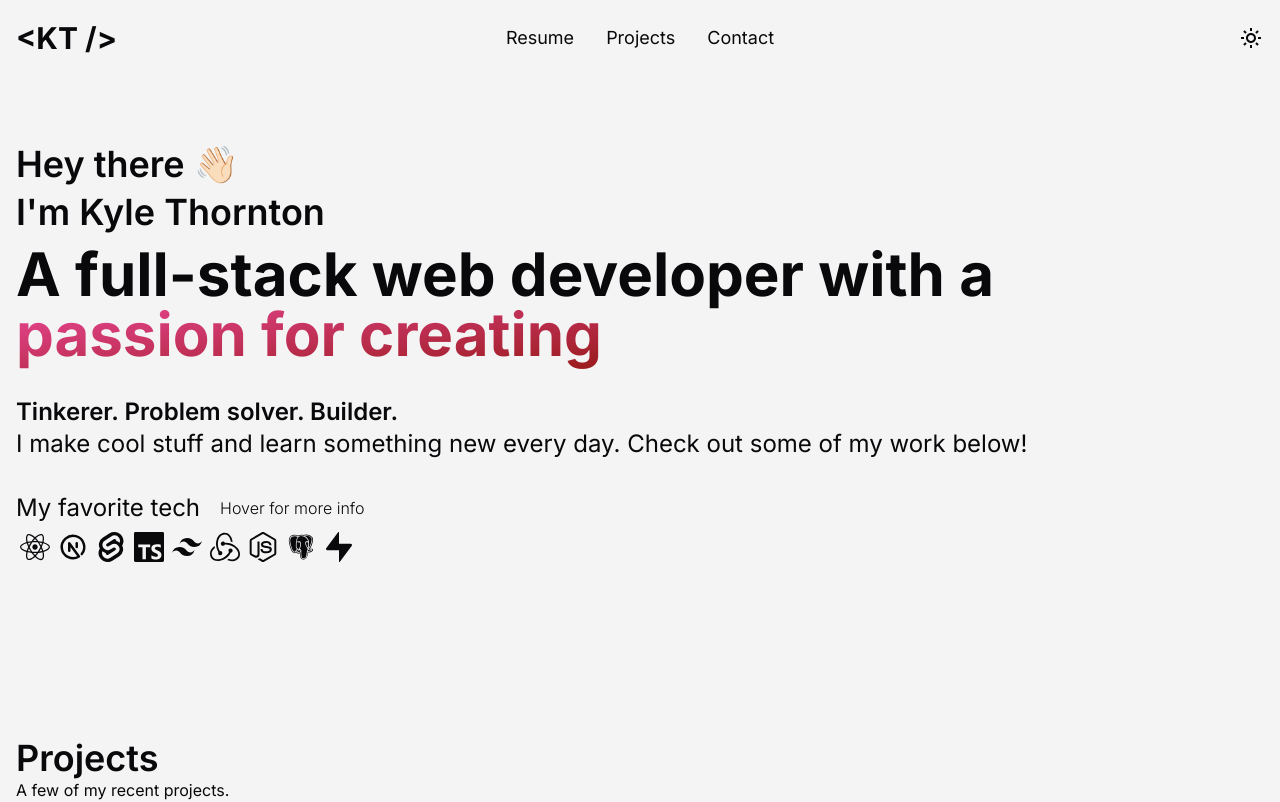
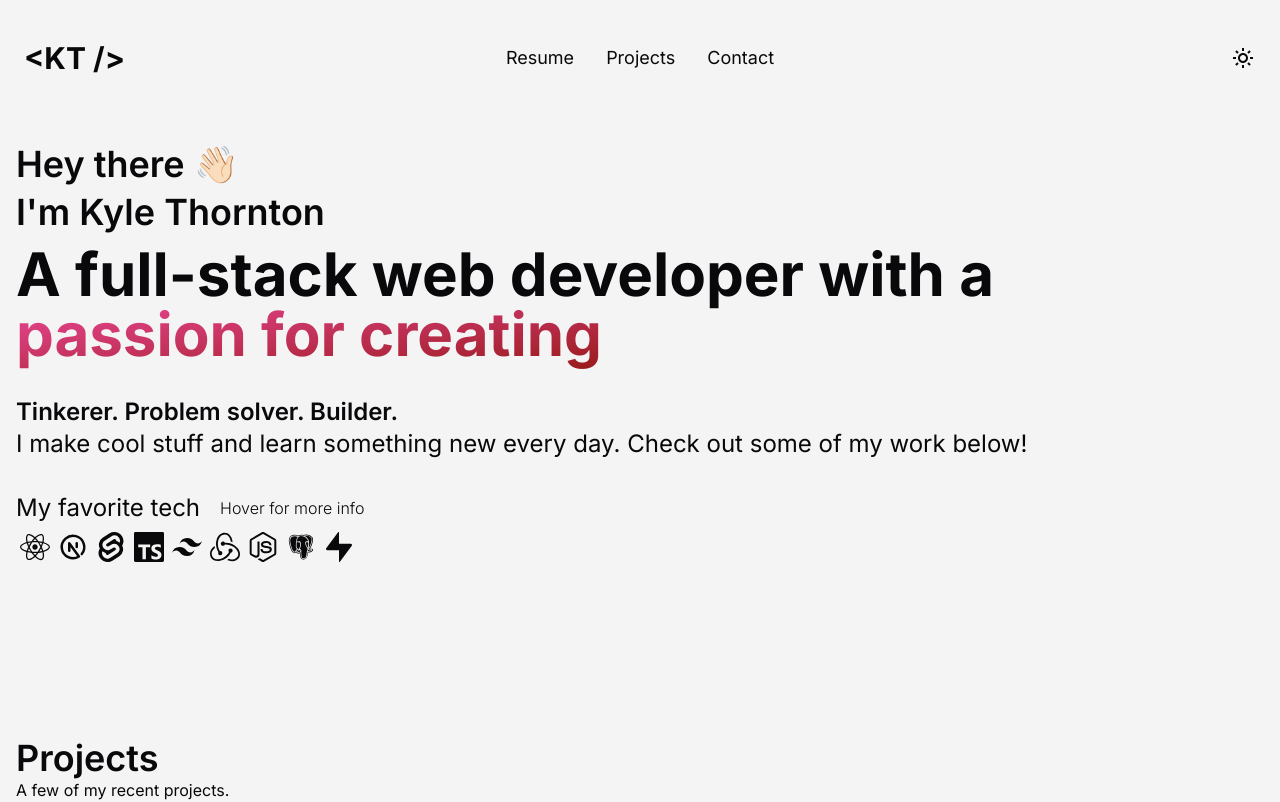
Before and after one commit to KyleMThornton/kyle-thornton-portfolio, a Next.js app: page / in a window 1280 px wide. Shown: the top 802 px of the page. Built offline with nearby package versions, Linux system fonts and the light colour scheme.

Commit message:
NavBar now changes opacity on scroll

```diff
--- a/app/layout.tsx
+++ b/app/layout.tsx
@@ -2,7 +2,7 @@ import "./globals.css";
 import type { Metadata } from "next";
 import { Inter } from "next/font/google";
 import { Providers } from "./providers";
-import { Analytics } from '@vercel/analytics/react';
+import { Analytics } from "@vercel/analytics/react";
 
 const inter = Inter({ subsets: ["latin"] });
 
@@ -17,7 +17,9 @@ export default function RootLayout({
 }) {
   return (
     <html lang="en" className="scroll-smooth">
-      <body className={`${inter.className} bg-zinc-100 dark:bg-zinc-950 text-zinc-950 dark:text-zinc-100`}>
+      <body
+        className={`${inter.className} bg-zinc-100 dark:bg-zinc-950 text-zinc-950 dark:text-zinc-100`}
+      >
         <Providers>
           {children}
           <Analytics />
--- a/components/NewNavBar.tsx
+++ b/components/NewNavBar.tsx
@@ -1,10 +1,38 @@
+"use client";
+
+import { useEffect, useState } from "react";
 import { ThemeSwitcher } from "./ThemeSwitcher";
 import Link from "next/link";
+import { useTheme } from "next-themes";
 
 export default function NewNavBar() {
+  const [navbarOpacity, setNavbarOpacity] = useState(0);
+  const { theme } = useTheme();
+  const isDark = theme === "dark";
+
+  useEffect(() => {
+    const handleScroll = () => {
+      const currentOpacity = window.scrollY > 50 ? 1 : 0;
+      setNavbarOpacity(currentOpacity);
+    };
+
+    window.addEventListener("scroll", handleScroll);
+
+    return () => {
+      window.removeEventListener("scroll", handleScroll);
+    };
+  }, []);
+
   return (
     <div className="flex justify-center z-50">
-      <div className="navbar bg-zinc-100 dark:bg-zinc-950 md:p-0 mb-5 md:pt-2 fixed rounded-xl transition-all ease-in-out duration-200 bg-opacity-100 z-50 container">
+      <div
+        className="navbar m-5 fixed rounded-xl transition-all ease-in-out duration-200 z-50 container"
+        style={{
+          backgroundColor: isDark
+            ? `rgba(44, 52, 58, ${navbarOpacity})` // Dark mode RGB values
+            : `rgba(228, 228, 231, ${navbarOpacity})`, // Light mode RGB values
+        }}
+      >
         <div className="navbar-start">
           <div className="dropdown z-50">
             <div tabIndex={0} role="button" className="btn btn-ghost lg:hidden">
```
